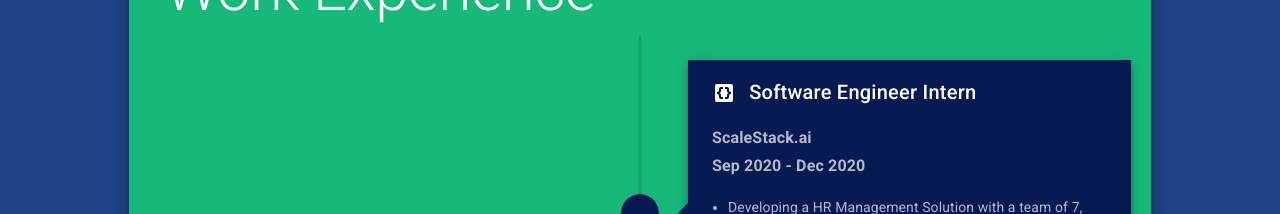
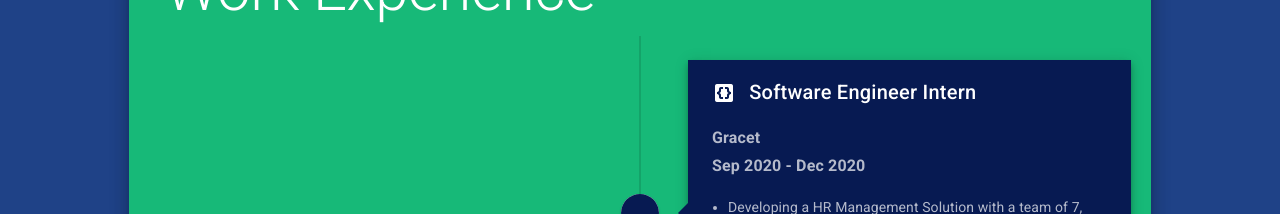
Before and after one commit to nhzaci/ZacksSiteVue, a Vue app: page /#/work in a window 1280 px wide. Shown: the part 1300-1514 px from the top of the page. Built offline with nearby package versions, Linux system fonts and the light colour scheme.

Commit message:
fixed typo

```diff
--- a/src/views/Work.vue
+++ b/src/views/Work.vue
@@ -261,7 +261,7 @@ export default {
             {
                 title: 'Software Engineer Intern',
                 icon: 'mdi-code-braces-box',
-                company: 'ScaleStack.ai',
+                company: 'Gracet',
                 duration: 'Sep 2020 - Dec 2020',
                 responsibilities: [
                   'Developing a HR Management Solution with a team of 7, using MongoDB, Express.js, React and Node.js with GraphQL for our backend',
```
